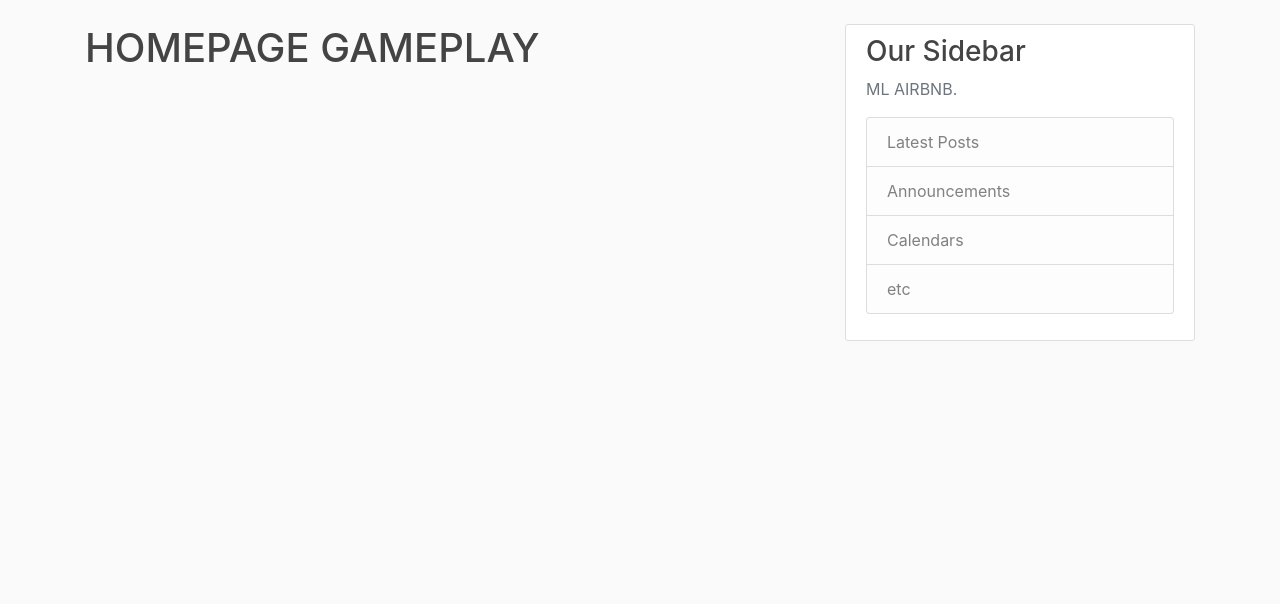
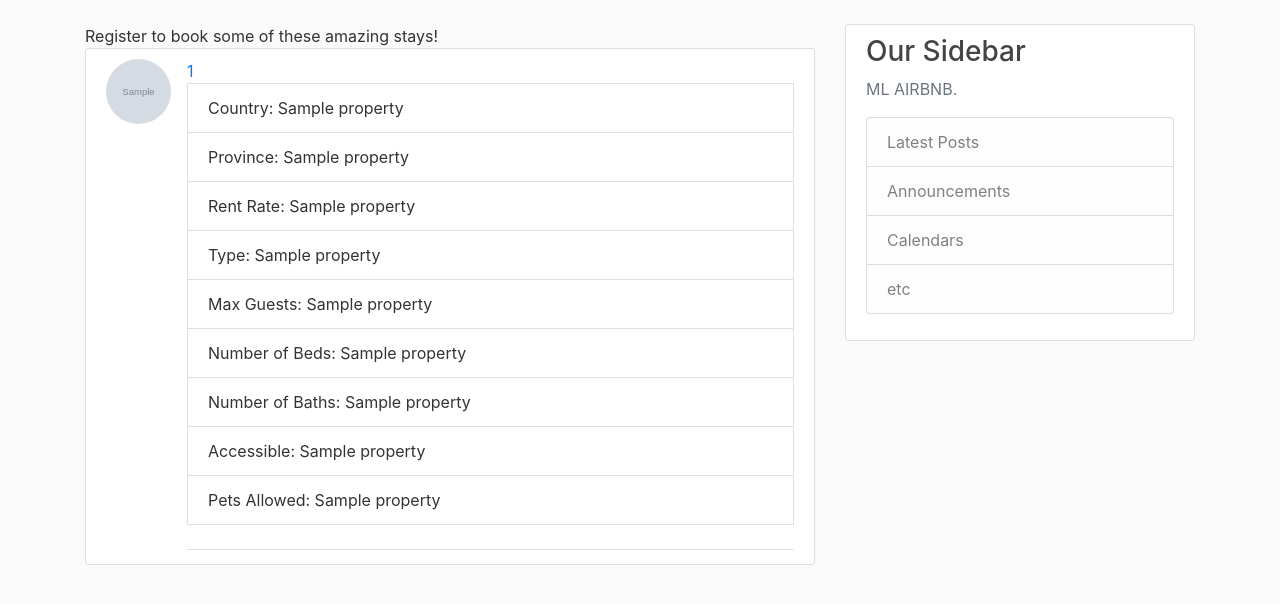
Before and after one commit to KylePinkerton/CSI2132PROJECT, a Flask app: page / in a window 1280 px wide. Shown: the part 56-660 px from the top of the page. Run offline with Flask 2, Linux system fonts and the light colour scheme; grey boxes marked "Sample" are stand-in pictures; a database or web service that is not in the repository returns one stand-in record (values such as "Sample title"); some libraries are stand-ins or nearby versions.

Commit message:
properties on homepage

```diff
--- a/app.py
+++ b/app.py
@@ -72,7 +72,24 @@ def user_loader(username):
 
 @app.route('/')
 def index():
-  return render_template("homepage.html")
+  property_columns = ['propertyname', 'street_number', 'street_name', 'apt_number', 'province', 'postal_code', 'rent_rate', 'type', 'max_guests', 'number_beds', 'number_baths', 'accesible', 'pets_allowed', 'country', 'hostusername']
+  properties = []
+  db.get_homepage_properties()
+  property_rows = db.fetch_all()
+
+  for row in property_rows:
+    property_map = {}
+    for k in range(len(property_columns)):
+      property_map[property_columns[k]] = row[k]
+
+    properties.append(property_map)
+
+  for prop in properties:
+    db.get_picture(prop['hostusername'])
+    picture = db.fetch_one()[0]
+    prop['profile_picture'] = picture
+
+  return render_template("homepage.html", properties=properties)
 
 @app.route('/log_in', methods=['GET', 'POST'])
 def log_in():
--- a/db/db.py
+++ b/db/db.py
@@ -109,6 +109,9 @@ class DB:
     self.cursor.execute(f"update users set languages='{languages}' where username='{username}'")
 
   #property
+  def get_homepage_properties(self):
+      self.cursor.execute(f"select * from property")
+
   def get_property(self, propertyname):
       self.cursor.execute(f"select * from property where propertyname='{propertyname}'")
 
--- a/templates/homepage.html
+++ b/templates/homepage.html
@@ -1,7 +1,26 @@
 {% extends "layout.html" %}
 {% block content %}
-  <h1>HOMEPAGE GAMEPLAY</h1>
   {% if current_user.is_authenticated %}
-    Hi {{ current_user.id }}!
+    {{ current_user.id }}, are you ready for a getaway?
+  {% else %}
+    Register to book some of these amazing stays!
   {% endif %}
+  {% for property in properties %}
+    <article class="media content-section">
+      <img class="rounded-circle article-img" src="{{ url_for('static', filename='images/' + property['profile_picture']) }}">
+      <div class="media-body">
+        <div class="article-metadata">
+          <a class="mr-2" href="{{ url_for('individual_property', propertyname=property['propertyname']) }}">{{ property['propertyname'] }}</a>
+          <li class="list-group-item">Country: {{ property['country'] }}</li>
+          <li class="list-group-item">Province: {{ property['province'] }}</li>
+          <li class="list-group-item">Rent Rate: {{ property['rent_rate'] }}</li>
+          <li class="list-group-item">Type: {{ property['type'] }}</li>
+          <li class="list-group-item">Max Guests: {{ property['max_guests'] }}</li>
+          <li class="list-group-item">Number of Beds: {{ property['number_beds'] }}</li>
+          <li class="list-group-item">Number of Baths: {{ property['number_baths'] }}</li>
+          <li class="list-group-item">Accessible: {{ property['accesible'] }}</li>
+          <li class="list-group-item">Pets Allowed: {{ property['pets_allowed'] }}</li><br>
+        </div>
+      </article>
+    {% endfor %}
 {% endblock content %}
```
